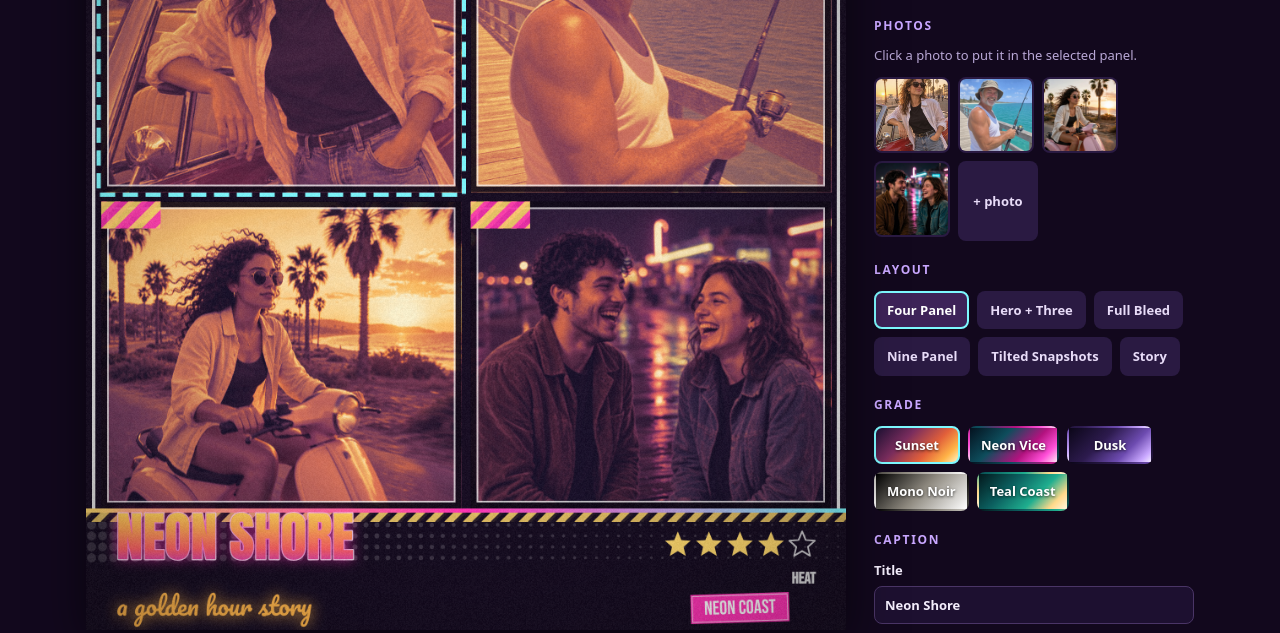
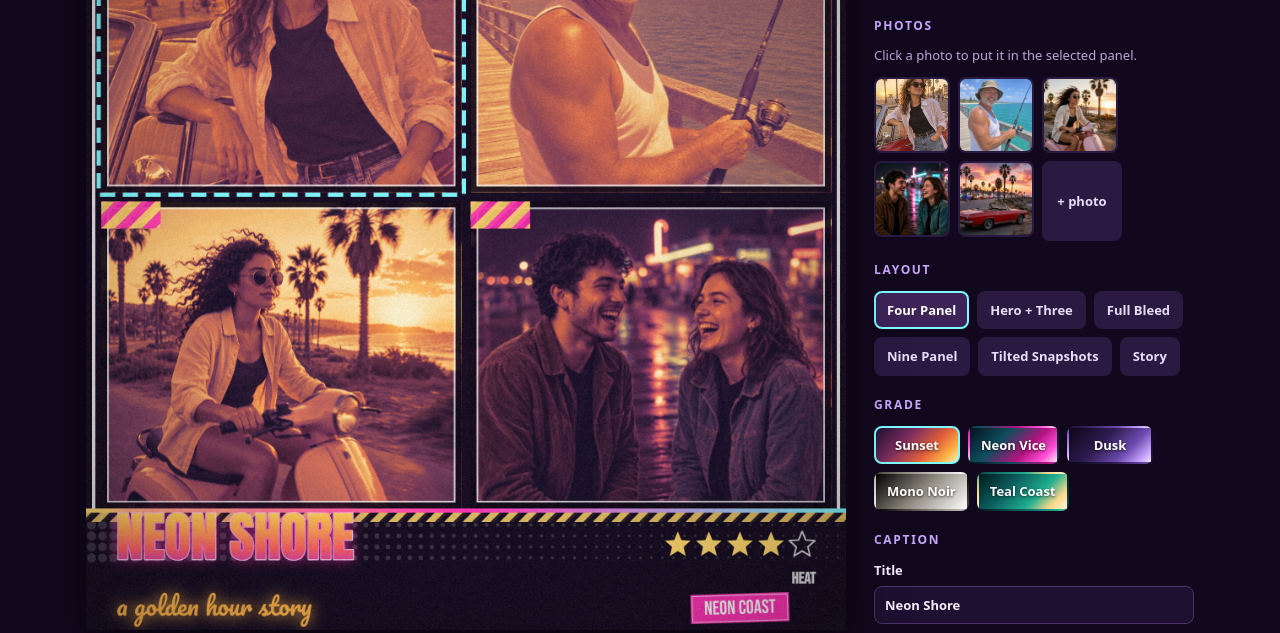
Before and after one commit to ardimakefun/gta6-cover-art-01, a plain HTML site: page app/index.html in a window 1280 px wide. Shown: the part 154-787 px from the top of the page. Drawn offline with Linux system fonts and the light colour scheme.

Commit message:
Fixes: favicon, top-biased crop, neon softened, convertible sample

```diff
--- a/app/index.html
+++ b/app/index.html
@@ -4,6 +4,7 @@
 <meta charset="utf-8">
 <meta name="viewport" content="width=device-width, initial-scale=1">
 <title>Neon Coast Cover Studio</title>
+<link rel="icon" href="data:,">
 <link rel="stylesheet" href="./style.css">
 </head>
 <body>
--- a/app/src/engine.js
+++ b/app/src/engine.js
@@ -64,7 +64,9 @@ function drawPhotoInPanel(pctx, photo, rect, transform) {
   const maxOx = Math.max(0, (dw - rect.w) / 2);
   const maxOy = Math.max(0, (dh - rect.h) / 2);
   const cx = Math.max(-maxOx, Math.min(maxOx, ox));
-  const cy = Math.max(-maxOy, Math.min(maxOy, oy));
+  // Default framing favours the top of the photo (faces sit high) by a
+  // good share of the vertical overflow; dragging overrides it.
+  const cy = Math.max(-maxOy, Math.min(maxOy, oy + maxOy * 0.35));
   pctx.drawImage(photo, (rect.w - dw) / 2 + cx, (rect.h - dh) / 2 + cy, dw, dh);
 }
 
--- a/app/src/grades.js
+++ b/app/src/grades.js
@@ -15,7 +15,7 @@ export const GRADES = [
     name: 'Neon Vice',
     // teal shadows -> magenta mid -> hot pink highlights
     stops: [[0, '#04121f'], [0.35, '#0e4d5c'], [0.65, '#b3127f'], [0.85, '#ff4fd8'], [1, '#ffe3f6']],
-    mix: 0.78,
+    mix: 0.72,
     tint: 'rgba(255, 40, 180, 0.10)',
   },
   {
--- a/app/src/main.js
+++ b/app/src/main.js
@@ -25,16 +25,21 @@ const SAMPLES = [
   { file: 'pier.jpg', name: 'Pier' },
   { file: 'scooter.jpg', name: 'Scooter' },
   { file: 'boardwalk.jpg', name: 'Boardwalk' },
+  { file: 'convertible.jpg', name: 'Convertible' },
 ];
 
 function setStatus(text) {
   statusEl.textContent = text;
 }
 
-/** Redraws the preview at the selected export aspect, capped at 900 px. */
+/** Redraws the preview at the selected export aspect. In a cover shot the
+ *  canvas is drawn at the viewport size (up to the 1280 px gate) so the
+ *  screenshot is crisp; in the editor it is capped at 900 px. */
 function redraw(quality = 'full') {
   const size = EXPORT_SIZES.find((s) => s.id === state.exportSize) || EXPORT_SIZES[0];
-  const scale = Math.min(1, 900 / Math.max(size.w, size.h));
+  const coverMode = document.body.classList.contains('shot-cover');
+  const cap = coverMode ? 1280 : 900;
+  const scale = Math.min(1, cap / Math.max(size.w, size.h));
   canvas.width = Math.round(size.w * scale);
   canvas.height = Math.round(size.h * scale);
   drawCover(canvas, state, { quality, selected: state.selected });
--- a/shots.json
+++ b/shots.json
@@ -1 +1 @@
-[{"h":720,"name":"1-cover.jpg","query":"?shot=cover&photo=boardwalk,scooter,pier,boulevard&caption=Neon%20Shore&layout=grid4&grade=neon&size=1920x1080&heat=5","w":1280},{"h":720,"name":"2-editor.jpg","query":"?shot=editor&photo=scooter,boulevard,pier&caption=Golden%20Hour&layout=hero3&grade=sunset&size=1080x1080&heat=4","w":1280},{"h":1024,"name":"3-cover.jpg","query":"?shot=cover&photo=pier,boulevard,scooter,boardwalk&caption=Pier%20Pressure&layout=grid9&grade=dusk&size=1080x1080&heat=4","w":1024},{"h":1280,"name":"4-cover.jpg","query":"?shot=cover&photo=scooter,boardwalk&caption=Coast%20Run&layout=story&grade=sunset&size=1080x1920&heat=5","w":720}]
+[{"h":720,"name":"1-cover.jpg","query":"?shot=cover&photo=boardwalk,scooter,pier,convertible&caption=Neon%20Shore&layout=grid4&grade=neon&size=1920x1080&heat=5","w":1280},{"h":900,"name":"2-editor.jpg","query":"?shot=editor&photo=scooter,convertible,pier&caption=Golden%20Hour&layout=hero3&grade=sunset&size=1080x1080&heat=4","w":1280},{"h":1024,"name":"3-cover.jpg","query":"?shot=cover&photo=pier,boulevard,scooter,boardwalk&caption=Pier%20Pressure&layout=grid9&grade=dusk&size=1080x1080&heat=4","w":1024},{"h":1280,"name":"4-cover.jpg","query":"?shot=cover&photo=scooter,boardwalk&caption=Coast%20Run&layout=story&grade=sunset&size=1080x1920&heat=5","w":720}]
```
Also changed, not shown: app/samples/media-generation-convertible-1795084749.json (added, +9 -0 lines), app/samples/convertible.jpg (added), screenshots/1-cover.jpg, screenshots/2-editor.jpg, screenshots/3-cover.jpg, screenshots/4-cover.jpg (added).
